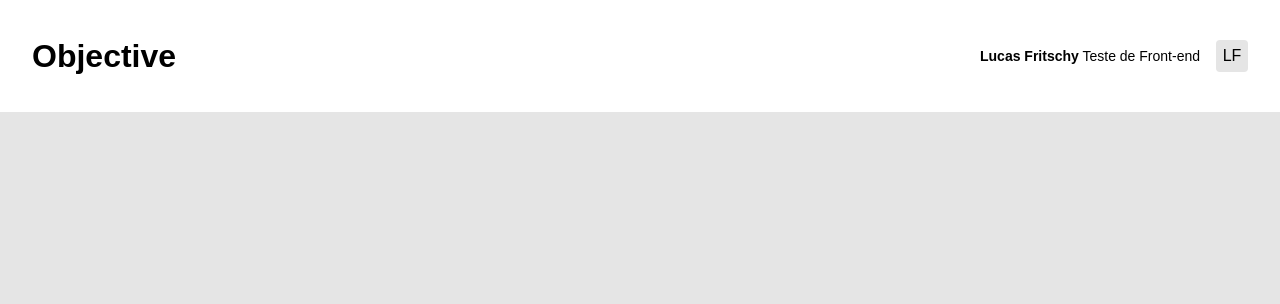
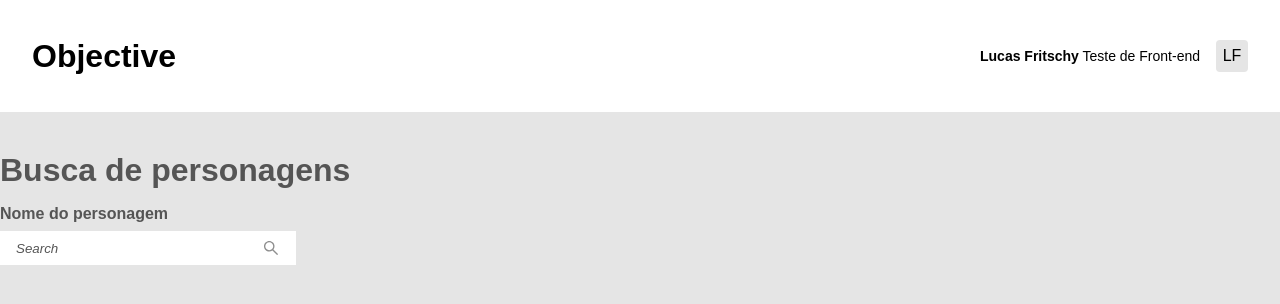
Before and after one commit to LucasFritschy/marvel-characters-database, a React (Create React App) app: page / in a window 1280 px wide. Shown: the top 304 px of the page. Built offline with nearby package versions, Linux system fonts and the light colour scheme; a web font is replaced by a local one.

Commit message:
feat: input component

```diff
--- a/package.json
+++ b/package.json
@@ -12,6 +12,7 @@
     "@types/react-dom": "^17.0.0",
     "react": "^17.0.2",
     "react-dom": "^17.0.2",
+    "react-icons": "^4.2.0",
     "react-scripts": "4.0.3",
     "styled-components": "^5.3.0",
     "typescript": "^4.1.2",
--- a/src/App.tsx
+++ b/src/App.tsx
@@ -1,9 +1,11 @@
 import { Header } from './components/Header'
+import { Main } from './components/Main'
 import { GlobalStyle } from './styles/global'
 function App() {
   return (
     <>
       <Header />
+      <Main />
       <GlobalStyle />
     </>
   );
--- /dev/null
+++ b/src/components/Input/index.tsx
@@ -0,0 +1,16 @@
+import { InputHTMLAttributes } from 'react'
+import { IconBaseProps } from 'react-icons'
+import * as S from './styles'
+
+interface InputProps extends InputHTMLAttributes<HTMLInputElement> {
+  icon?: React.ComponentType<IconBaseProps>
+}
+
+export function Input({ icon: Icon, ...rest }: InputProps) {
+  return (
+    <S.Container>
+      <input {...rest} />
+      {Icon && <Icon size={18} />}
+    </S.Container>
+  )
+}
--- /dev/null
+++ b/src/components/Input/styles.ts
@@ -0,0 +1,22 @@
+import styled from 'styled-components'
+
+export const Container = styled.div`
+display: flex;
+justify-content: space-between;
+align-items: center;
+  width: 18.5rem;
+  padding: 0.5rem 1rem;
+  background: var(--white);
+  color: var(--text-search);
+
+  input{
+    background: transparent;
+    border: 0;
+    outline: none;
+
+    ::-webkit-input-placeholder {
+      font-style: italic;
+      color: var(--text-body);
+}
+  }
+`
--- /dev/null
+++ b/src/components/Main/index.tsx
@@ -0,0 +1,14 @@
+import * as S from './styles'
+import { Input } from '../Input'
+
+import { AiOutlineSearch } from 'react-icons/ai'
+
+export function Main() {
+  return (
+    <S.Container>
+      <h1>Busca de personagens</h1>
+      <h2>Nome do personagem</h2>
+      <Input placeholder="Search" icon={AiOutlineSearch} />
+    </S.Container>
+  )
+}
--- /dev/null
+++ b/src/components/Main/styles.ts
@@ -0,0 +1,20 @@
+import styled from 'styled-components'
+
+export const Container = styled.main`
+  max-width: 1480px;
+  padding-top: 2.5rem;
+  margin: 0 auto;
+  background: var(--background);
+
+  h1 {
+    font-size: 2rem;
+    color: var(--text-title);
+    margin-bottom: 1rem;
+  }
+
+  h2 {
+    font-size: 1rem;
+    color: var(--text-title);
+    margin-bottom: 0.5rem;
+  }
+`
--- a/src/styles/global.ts
+++ b/src/styles/global.ts
@@ -8,6 +8,11 @@ export const GlobalStyle = createGlobalStyle`
     --text-title: #555555;
     --text-body: #555555;
     --text-search: #8E8E8E;
+
+    --white: #FFFFFF;
+    --smoke: #8E8E8E
+    --dark-smoke: #555555
+
   }
 
   * {
```
Also changed, not shown: 1 other file (tests, documents, lock files or other folders).
